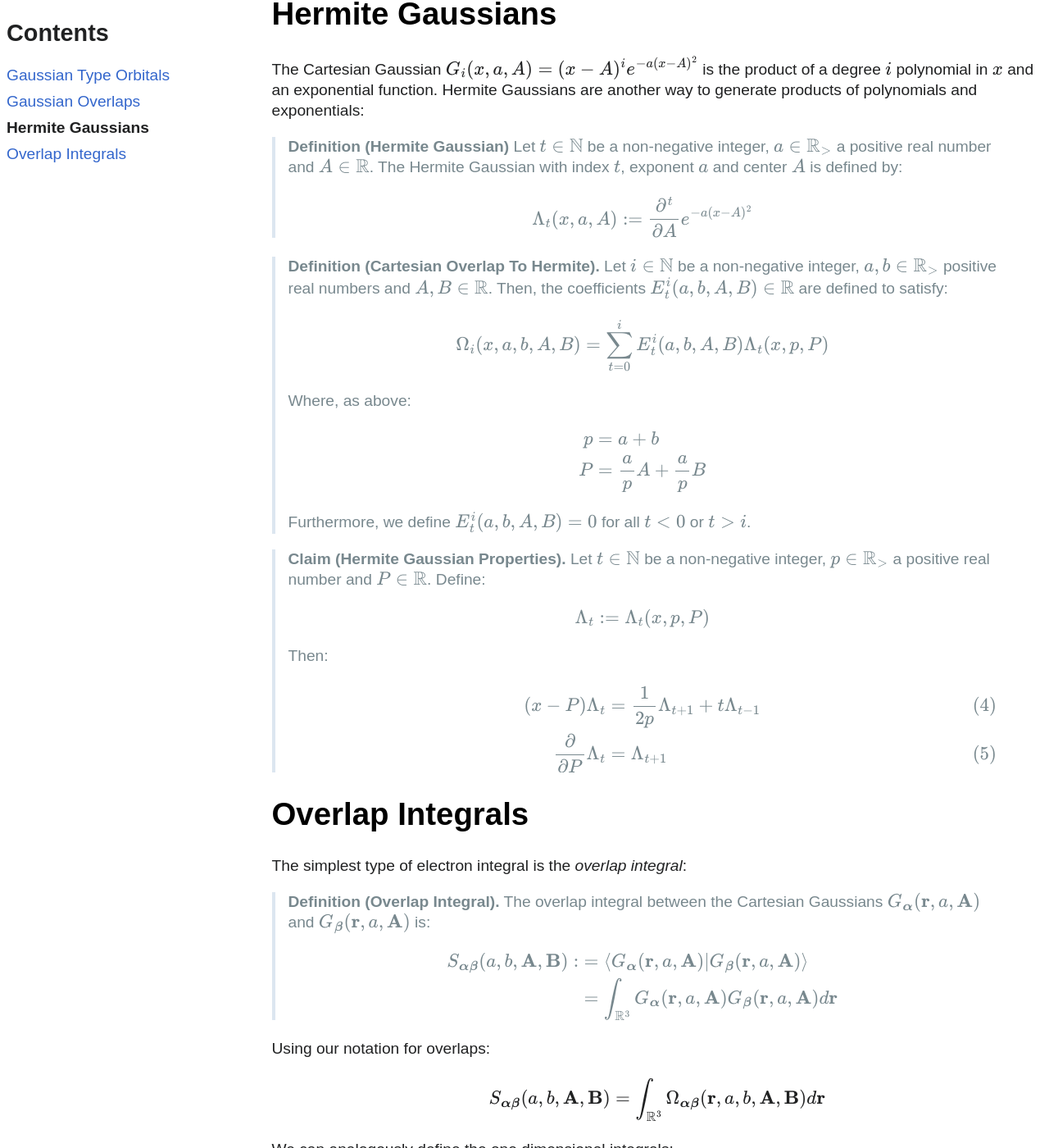
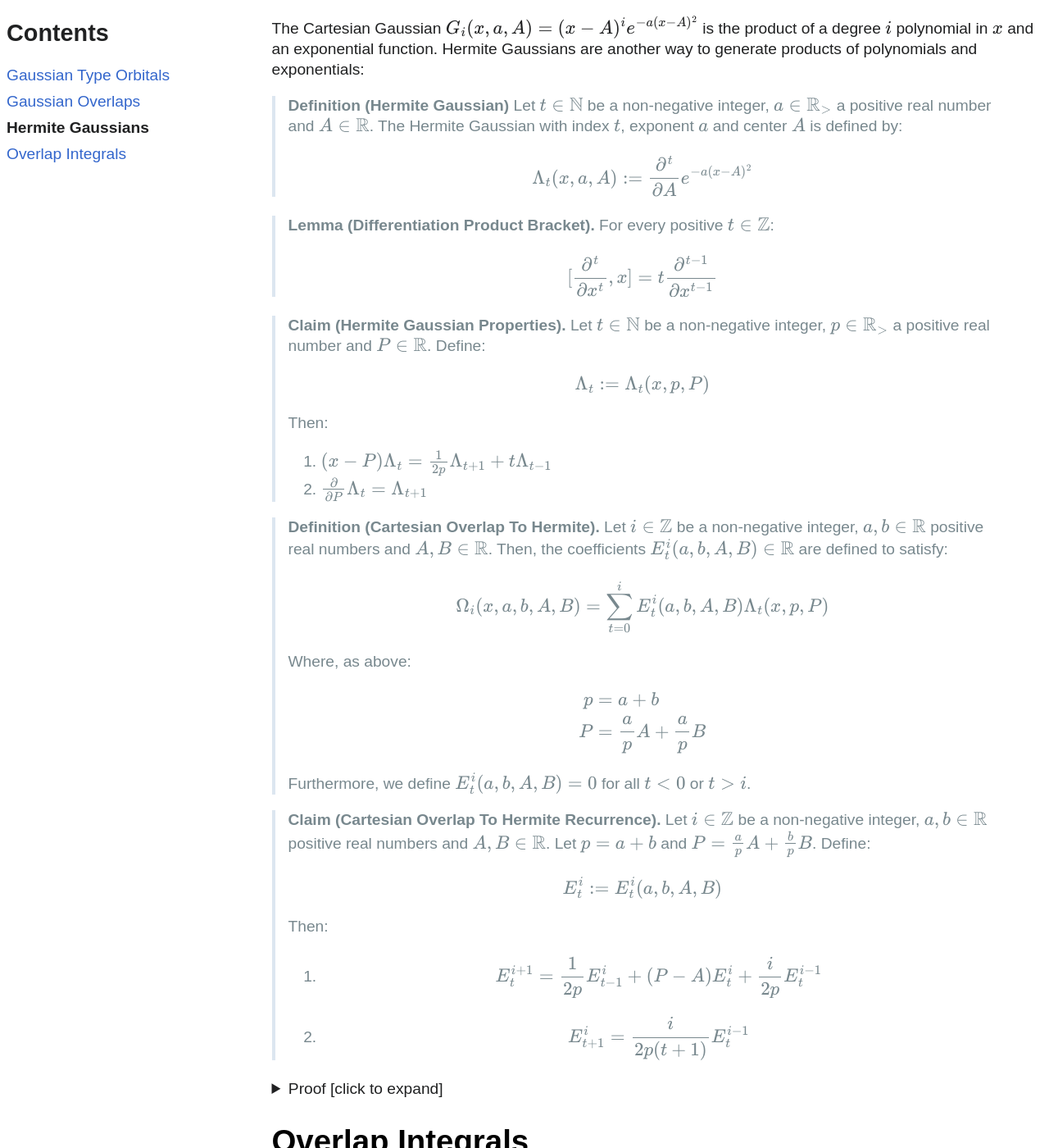
Before and after one commit to lowdanie/lowdanie.github.io, a Jekyll site: the page built from _posts/2025-07-26-electron-integrals.md, in a window 1280 px wide and 1400 px high, scrolled down 3095 px. Shown: the whole window at 82% size. Built offline with Jekyll 4.4.1, drawn with Linux system fonts in a browser that asks for light colours; comment, search, counter and statistics services are not loaded; some of the changed text lies outside the part shown.

Commit message:
overlap to hermite rr

```diff
--- a/_posts/2025-07-26-electron-integrals.md
+++ b/_posts/2025-07-26-electron-integrals.md
@@ -171,13 +171,9 @@ Here are some simple properties of one dimensional overlaps:
 >
 > Then:
 >
-> $$
-> \begin{align}
-> (x - A)\Omega_i &= \Omega_{i+1} \\
-> \frac{\partial}{\partial A}\Omega_i &= 2a\Omega_{i+1} - i\Omega_{i-1} \\
-> \frac{\partial}{\partial B}\Omega_i &= 2b\Omega_{i+1} + 2b(A-B) \Omega_i
-> \end{align}
-> $$
+> 1. $(x - A)\Omega_i = \Omega_{i+1}$
+> 2. $\frac{\partial}{\partial A}\Omega_i = 2a\Omega_{i+1} - i\Omega_{i-1}$
+> 3. $\frac{\partial}{\partial B}\Omega_i = 2b\Omega_{i+1} + 2b(A-B) \Omega_i$
 
 # Hermite Gaussians
 
@@ -193,8 +189,28 @@ another way to generate products of polynomials and exponentials:
 > \Lambda_t(x, a, A) := \frac{\partial^t}{\partial A}e^{-a(x-A)^2}
 > $$
 
-> **Definition (Cartesian Overlap To Hermite).** Let $i\in\mathbb{N}$ be a non-negative
-> integer, $a,b\in\mathbb{R}_{>}$ positive real numbers and $A,B\in\mathbb{R}$.
+> **Lemma (Differentiation Product Bracket).** For every positive
+> $t\in\mathbb{Z}$:
+>
+> $$
+> [\frac{\partial^t}{\partial x^t}, x] = t \frac{\partial^{t-1}}{\partial x^{t-1}}
+> $$
+
+> **Claim (Hermite Gaussian Properties).** Let $t\in\mathbb{N}$ be a non-negative integer, $p\in\mathbb{R}_{>}$
+> a positive real number and $P\in\mathbb{R}$. Define:
+>
+> $$
+> \Lambda_t := \Lambda_t(x, p, P)
+> $$
+>
+> Then:
+>
+> 1. $(x - P)\Lambda_t = \frac{1}{2p}\Lambda_{t+1} + t\Lambda_{t-1}$
+> 2. $\frac{\partial}{\partial P}\Lambda_t = \Lambda_{t+1}$
+
+> **Definition (Cartesian Overlap To Hermite).**
+> Let $i\in\mathbb{Z}$ be a non-negative
+> integer, $a,b\in\mathbb{R}$ positive real numbers and $A,B\in\mathbb{R}$.
 > Then, the coefficients $E^i_t(a, b, A, B)\in\mathbb{R}$ are defined to satisfy:
 >
 > $$
@@ -212,23 +228,105 @@ another way to generate products of polynomials and exponentials:
 >
 > Furthermore, we define $E^i_t(a, b, A, B) = 0$ for all $t < 0$ or $ t > i$.
 
-> **Claim (Hermite Gaussian Properties).** Let $t\in\mathbb{N}$ be a non-negative integer, $p\in\mathbb{R}_{>}$
-> a positive real number and $P\in\mathbb{R}$. Define:
+> **Claim (Cartesian Overlap To Hermite Recurrence).**
+> Let $i\in\mathbb{Z}$ be a non-negative integer,
+> $a,b\in\mathbb{R}$ positive real numbers and $A,B\in\mathbb{R}$. Let $p=a+b$
+> and $P=\frac{a}{p}A + \frac{b}{p}B$. Define:
 >
 > $$
-> \Lambda_t := \Lambda_t(x, p, P)
+> E^i_t := E^i_t(a, b, A, B)
 > $$
 >
 > Then:
 >
-> $$
-> \begin{align}
-> (x - P)\Lambda_t &= \frac{1}{2p}\Lambda_{t+1} + t\Lambda_{t-1} \\
-> \frac{\partial}{\partial P}\Lambda_t &= \Lambda_{t+1}
-> \end{align}
-> $$
+> 1. $$
+>    E^{i+1}_t = \frac{1}{2p}E^i_{t-1} + (P-A)E^i_t + \frac{i}{2p}E^{i-1}_t
+>    $$
+>
+> 2. $$
+>    E^i_{t+1} = \frac{i}{2p(t+1)}E^{i-1}_t
+>    $$
+
+<details>
+<summary>
+Proof [click to expand]
+</summary>
+<div class="details-content">
+Let's define:
+
+$$
+\begin{align*}
+\Omega_i &:= \Omega_i(x, a, b, A, B) \\
+\Lambda_t &:= \Lambda_t(x, p, P)
+\end{align*}
+$$
+
+By the definition of $E^i_t$:
+
+$$
+\begin{equation}\label{eq:cartesian-to-hermite}
+\Omega_i = \sum_{t=0}^i E^i_t\Lambda_t
+\end{equation}
+$$
+
+First we'll multiply both side of equation \ref{eq:cartesian-to-hermite} by $(x-A)$.
+Starting with the left side, by claim [Overlap Properties](#clm:overlap-properties)
+and the definition of $E^i_t$:
+
+$$
+\begin{equation}\label{eq:overlap-by-x-a}
+\begin{aligned}
+(x-A)\Omega_i &= \Omega_{i+1} \\
+&= \sum_{t=0}^{i+1} E^i_t\Lambda_t
+\end{aligned}
+\end{equation}
+$$
+
+For the right hand side, by claim
+[Hermite Gaussian Properties](#clm:hermite-gaussian-properties)
+and the identity $(x-A) = (x-P) + (P-A)$:
+
+$$
+(x-A)\Lambda_t = \frac{1}{2p}\Lambda_{t+1} + (P-A)\Lambda_t +t\Lambda_{t-1}
+$$
+
+Inserting this into the right hand side of \ref{eq:cartesian-to-hermite} gives:
+
+$$
+\begin{equation}\label{eq:hermite-by-x-a}
+\begin{aligned}
+(x-A)\sum_{t=0}^i E^i_t\Lambda_t &= \sum_{t=0}^i E^i_t(x-A)\Lambda_t \\
+&= \sum_{t=0}^i \frac{1}{2p}E^i_t\Lambda_{t+1} +
+   \sum_{t=0}^i (P-A)E^i_t\Lambda_t +
+   \sum_{t=0}^i tE^i_t\Lambda_{t-1} \\
+&= \sum_{t=0}^{i+1} \frac{1}{2p}E^i_{t-1}\Lambda_t +
+   \sum_{t=0}^{i+1} (P-A)E^i_t\Lambda_t +
+   \sum_{t=0}^{i+1} (t+1)E^i_{t+1}\Lambda_t \\
+&= \sum_{t=0}^{i+1} \left(\frac{1}{2p}E^i_{t-1} + (P-A)E^i_t + (t+1)E^i_{t+1}\right)\Lambda_t
+\end{aligned}
+\end{equation}
+$$
+
+Note that to get from the second line to the third line we reindex $t$ and used the
+fact that by definition $E^i_t=0$ for $t<0$ and $t>i$.
+
+Equating \ref{eq:overlap-by-x-a} and \ref{eq:hermite-by-x-a} give the following
+recurrence:
+
+$$
+\begin{equation}\label{eq:hermite-gaussian-rr-1}
+E^{i+1}_t = \frac{1}{2p}E^i_{t-1} + (P-A)E^i_t + (t+1)E^i_{t+1}
+\end{equation}
+$$
+
+_q.e.d_
+</div>
+</details>
+
 
 # Overlap Integrals
+
+
 
 The simplest type of electron integral is the _overlap integral_:
 
```
